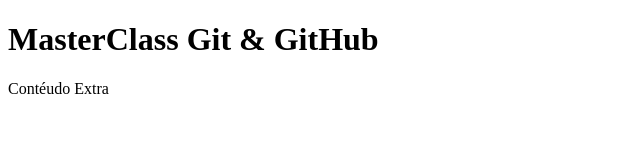
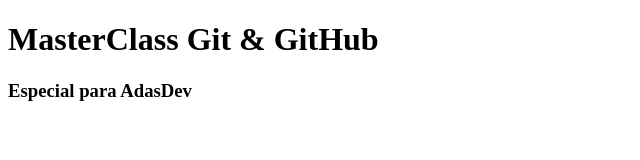
Before and after one commit to barbara-araujo/adasdevmasterclass, a plain HTML site: page index.html in a window 1280 px wide. Shown: the whole page, without its empty margins (0-640 px from the left). Drawn offline with Linux system fonts and the light colour scheme.

Commit message:
ajustado de p para h3

```diff
--- a/index.html
+++ b/index.html
@@ -8,6 +8,6 @@
 </head>
 <body>
     <h1>MasterClass Git & GitHub</h1>
-    <p>Contéudo Extra</p>
+    <h3>Especial para AdasDev</h3>
 </body>
 </html>
```
